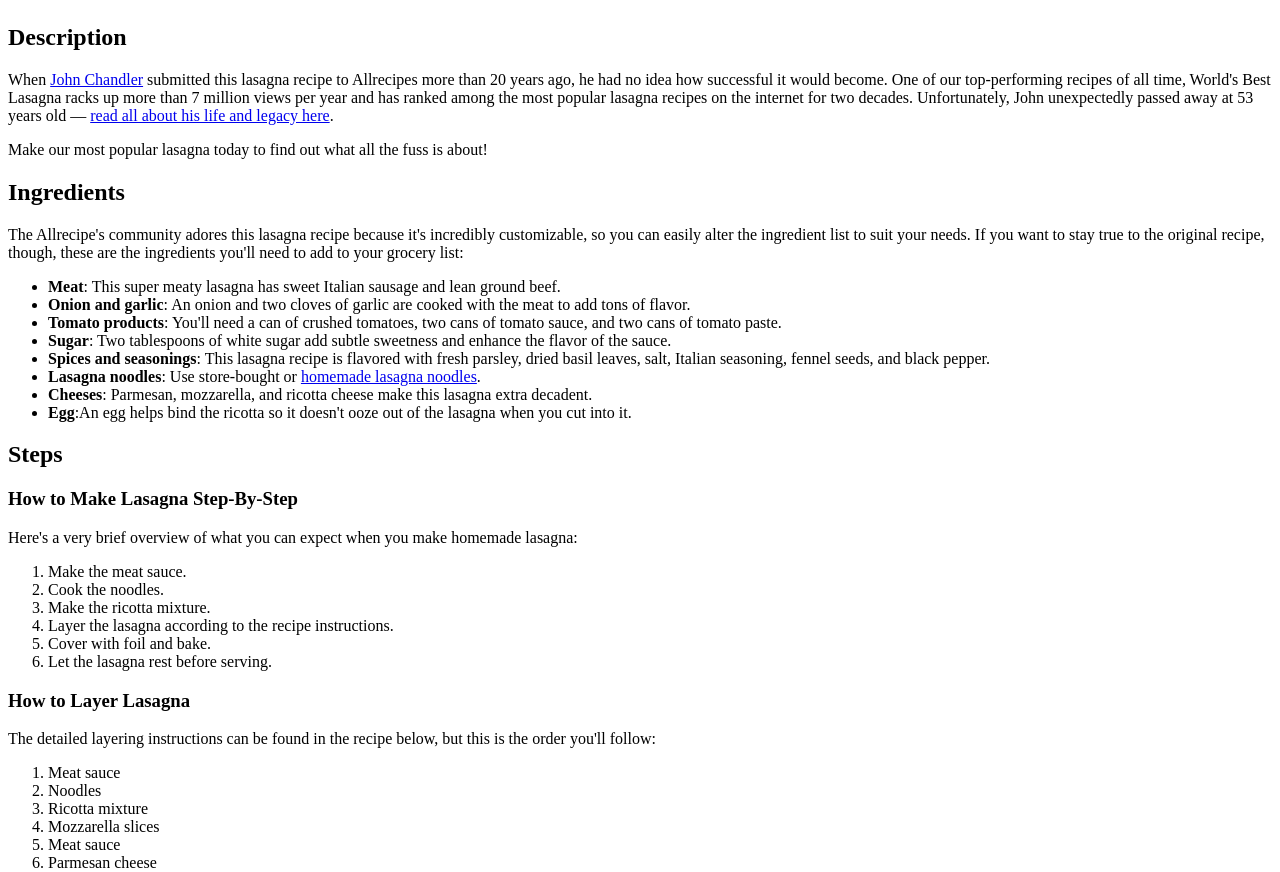
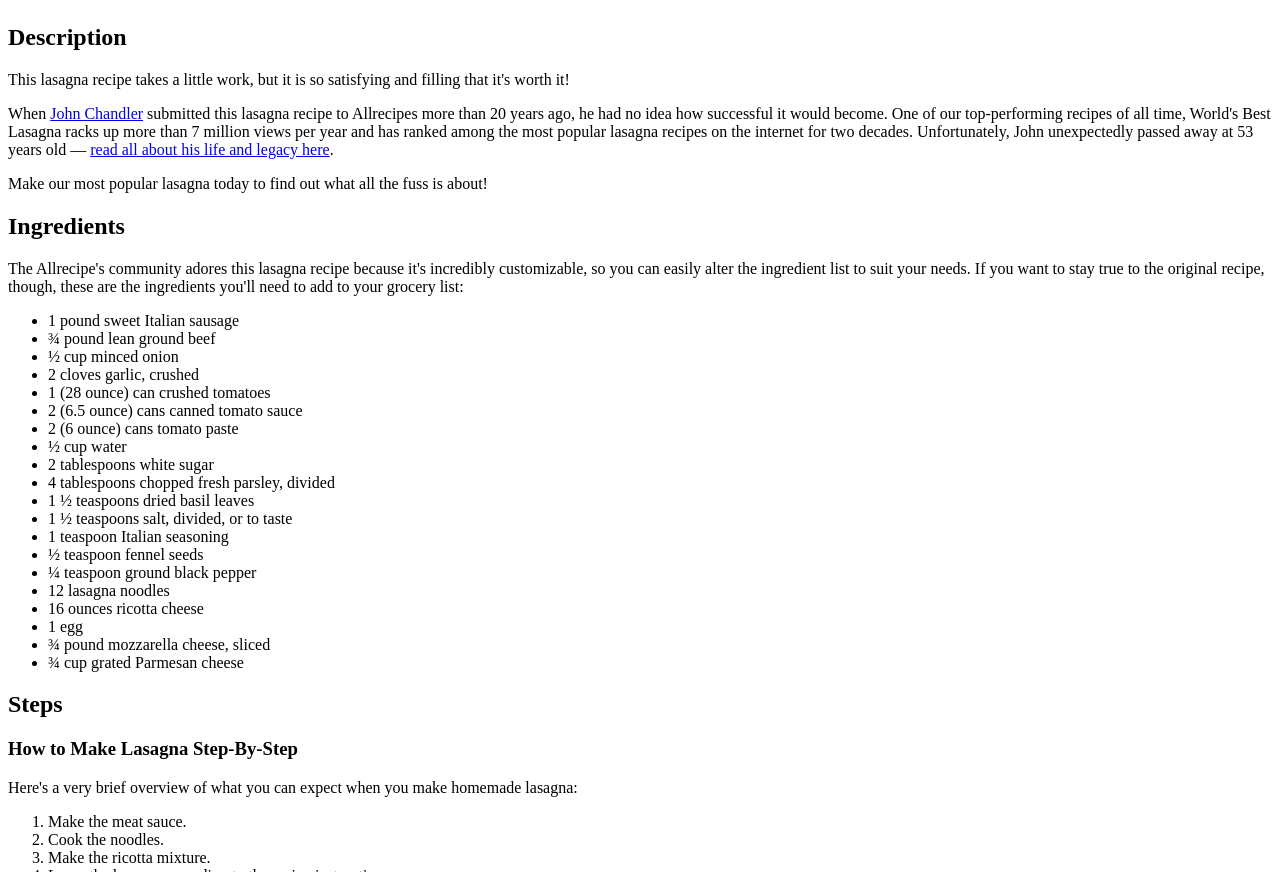
Before and after one commit to kladov-vv/odin-recipes, a plain HTML site: page recipes/lasagna.html in a window 1280 px wide. Shown: the part 592-1464 px from the top of the page. Drawn offline with Linux system fonts and the light colour scheme.

Commit message:
change ingredients in lasagna.html

```diff
--- a/recipes/lasagna.html
+++ b/recipes/lasagna.html
@@ -8,19 +8,32 @@
         <h1>Lasagna</h1>
             <img src="../images/lasagna.png" alt="lasagna" width="683" height="512">
         <h2>Description</h2>
+            <p>This lasagna recipe takes a little work, but it is so satisfying and filling that it's worth it!</p>
             <p>When <a href="https://www.allrecipes.com/cook/177901">John Chandler</a> submitted this lasagna recipe to Allrecipes more than 20 years ago, he had no idea how successful it would become. One of our top-performing recipes of all time, World's Best Lasagna racks up more than 7 million views per year and has ranked among the most popular lasagna recipes on the internet for two decades. Unfortunately, John unexpectedly passed away at 53 years old — <a href="https://www.allrecipes.com/longform/john-chandler-worlds-best-lasagna/">read all about his life and legacy here</a>.</p>
             <p>Make our most popular lasagna today to find out what all the fuss is about!</p>
         <h2>Ingredients</h2>
             The Allrecipe's community adores this lasagna recipe because it's incredibly customizable, so you can easily alter the ingredient list to suit your needs. If you want to stay true to the original recipe, though, these are the ingredients you'll need to add to your grocery list:
             <ul>
-                <li><strong>Meat</strong>: This super meaty lasagna has sweet Italian sausage and lean ground beef.</li>
-                <li><strong>Onion and garlic</strong>: An onion and two cloves of garlic are cooked with the meat to add tons of flavor.</li>
-                <li><strong>Tomato products</strong>: You'll need a can of crushed tomatoes, two cans of tomato sauce, and two cans of tomato paste.</li>
-                <li><strong>Sugar</strong>: Two tablespoons of white sugar add subtle sweetness and enhance the flavor of the sauce.</li>
-                <li><strong>Spices and seasonings</strong>: This lasagna recipe is flavored with fresh parsley, dried basil leaves, salt, Italian seasoning, fennel seeds, and black pepper.</li>
-                <li><strong>Lasagna noodles</strong>: Use store-bought or <a href="https://www.allrecipes.com/recipe/266023/homemade-lasagna-sheets/">homemade lasagna noodles</a>.</li>
-                <li><strong>Cheeses</strong>: Parmesan, mozzarella, and ricotta cheese make this lasagna extra decadent.</li>
-                <li><strong>Egg</strong>:An egg helps bind the ricotta so it doesn't ooze out of the lasagna when you cut into it.</li>
+                <li>1 pound sweet Italian sausage</li>
+                <li>¾ pound lean ground beef</li>
+                <li>½ cup minced onion</li>
+                <li>2 cloves garlic, crushed</li>
+                <li>1 (28 ounce) can crushed tomatoes</li>
+                <li>2 (6.5 ounce) cans canned tomato sauce</li>
+                <li>2 (6 ounce) cans tomato paste</li>
+                <li>½ cup water</li>
+                <li>2 tablespoons white sugar</li>
+                <li>4 tablespoons chopped fresh parsley, divided</li>
+                <li>1 ½ teaspoons dried basil leaves</li>
+                <li>1 ½ teaspoons salt, divided, or to taste</li>
+                <li>1 teaspoon Italian seasoning</li>
+                <li>½ teaspoon fennel seeds</li>
+                <li>¼ teaspoon ground black pepper</li>
+                <li>12 lasagna noodles</li>
+                <li>16 ounces ricotta cheese</li>
+                <li>1 egg</li>
+                <li>¾ pound mozzarella cheese, sliced</li>
+                <li>¾ cup grated Parmesan cheese</li>
             </ul>
         <h2>Steps</h2>
             <h3>How to Make Lasagna Step-By-Step</h3>
```
